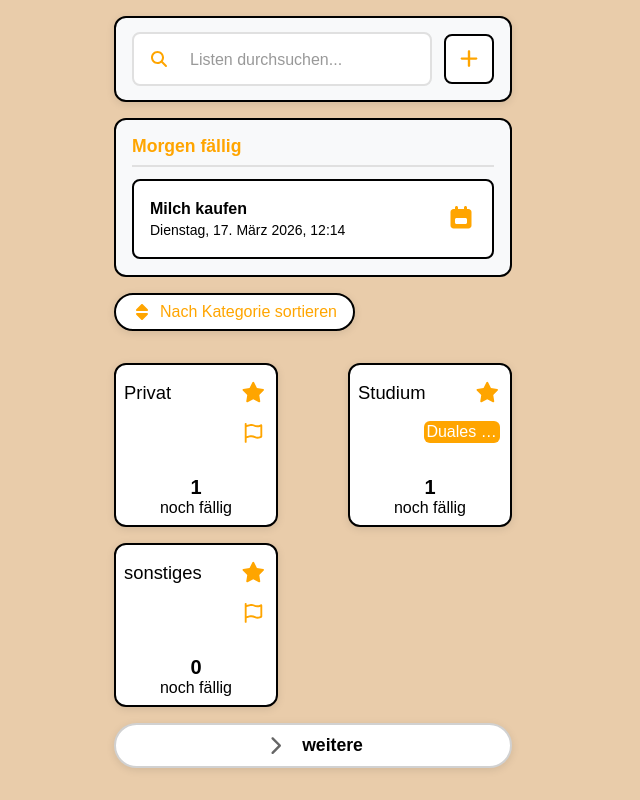
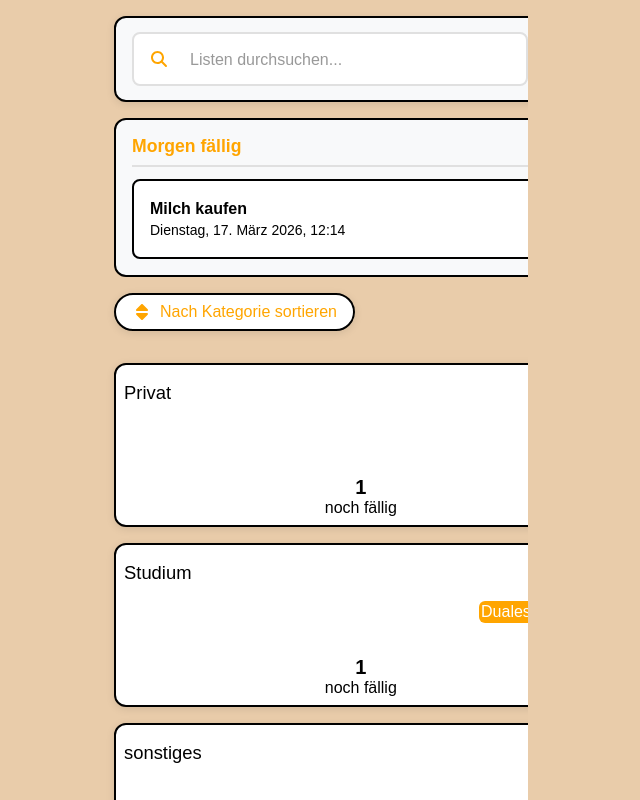
Before and after one commit to keckamreck/backendbanditen, a Next.js app: page /dashboard in a window 1280 px wide. Shown: the whole page, without its empty margins (327-967 px from the left). Built offline with nearby package versions, Linux system fonts and the light colour scheme.

Commit message:
Adjusted List Card size. Corrected z-index of sort button.

```diff
--- a/src/app/_components/CategorySort.module.css
+++ b/src/app/_components/CategorySort.module.css
@@ -19,12 +19,29 @@
   -webkit-tap-highlight-color: transparent;
   box-shadow: 0 2px 8px rgba(0, 0, 0, 0.1);
   position: relative;
-  z-index: 20;
 }
 
 .sortButton:active {
   transform: scale(0.98);
   transition: transform 0.1s ease;
+}
+
+.sortButtonActive {
+  background-color: white;
+  border: 2px solid black;
+  padding: 0.5em 1em;
+  border-radius: 25px;
+  font-size: 1em;
+  color: orange;
+  cursor: pointer;
+  display: flex;
+  align-items: center;
+  gap: 0.5em;
+  touch-action: manipulation;
+  -webkit-tap-highlight-color: transparent;
+  box-shadow: 0 2px 8px rgba(0, 0, 0, 0.1);
+  position: relative;
+  z-index: 20;
 }
 
 .dropdownOverlay {
--- a/src/app/_components/CategorySort.tsx
+++ b/src/app/_components/CategorySort.tsx
@@ -31,7 +31,7 @@ export default function CategorySort({ onCategorySelect }: CategorySortProps) {
 
   return (
     <div className={styles.container}>
-      <button className={styles.sortButton} onClick={handleToggle}>
+      <button className={isOpen ? styles.sortButtonActive : styles.sortButton} onClick={handleToggle}>
         <FontAwesomeIcon icon={faSort} className={styles.sortIcon} />
         Nach Kategorie sortieren{" "}
         {selectedCategory ? `(${selectedCategory})` : ""}
--- a/src/app/_components/expandBtn.module.css
+++ b/src/app/_components/ExpandBtn.module.css
@@ -5,7 +5,7 @@
   justify-content: center;
   gap: 15px;
   background-color: white;
-  border: 2px solid #d1d1d1;
+  border: 2px solid black;
   border-radius: 25px;
   padding: 10px;
   cursor: pointer;
--- a/src/app/_components/expandBtn.tsx
+++ b/src/app/_components/ExpandBtn.tsx
@@ -2,7 +2,7 @@
 
 import { FontAwesomeIcon } from "@fortawesome/react-fontawesome";
 import { faChevronRight, faChevronDown } from "@fortawesome/free-solid-svg-icons";
-import styles from "./expandBtn.module.css";
+import styles from "./ExpandBtn.module.css";
 
 interface ExpandButtonProps {
   isExpanded: boolean;
--- a/src/app/_components/ListCard.module.css
+++ b/src/app/_components/ListCard.module.css
@@ -1,13 +1,13 @@
 .card {
   display: flex;
   flex-direction: column;
-  width: 9em;
+  height: 9em;
+  width: 37vw;
   padding: 1.25em;
   background: white;
   border-radius: 12px;
   border: 2px solid black;
   overflow: hidden;
-  aspect-ratio: 1/1;
   padding: 0.5em;
   box-shadow: 0 2px 8px rgba(0, 0, 0, 0.1);
 }
--- a/src/app/dashboard/page.tsx
+++ b/src/app/dashboard/page.tsx
@@ -14,7 +14,7 @@ import {
 import { getLists, getTasks, newList } from "@/app/_lib/demo";
 import { Task } from "@/app/_models/task";
 import { ListCard } from "../_components/ListCard";
-import ExpandButton from "../_components/expandBtn";
+import ExpandButton from "../_components/ExpandBtn";
 import CategorySort from "../_components/CategorySort";
 
 export default function DashboardPage() {
```
